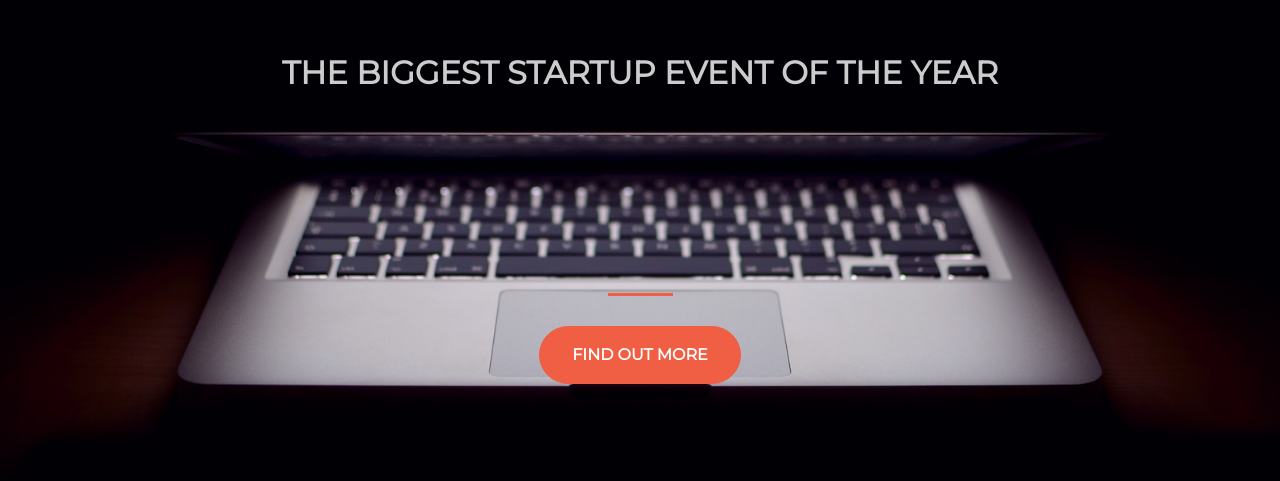
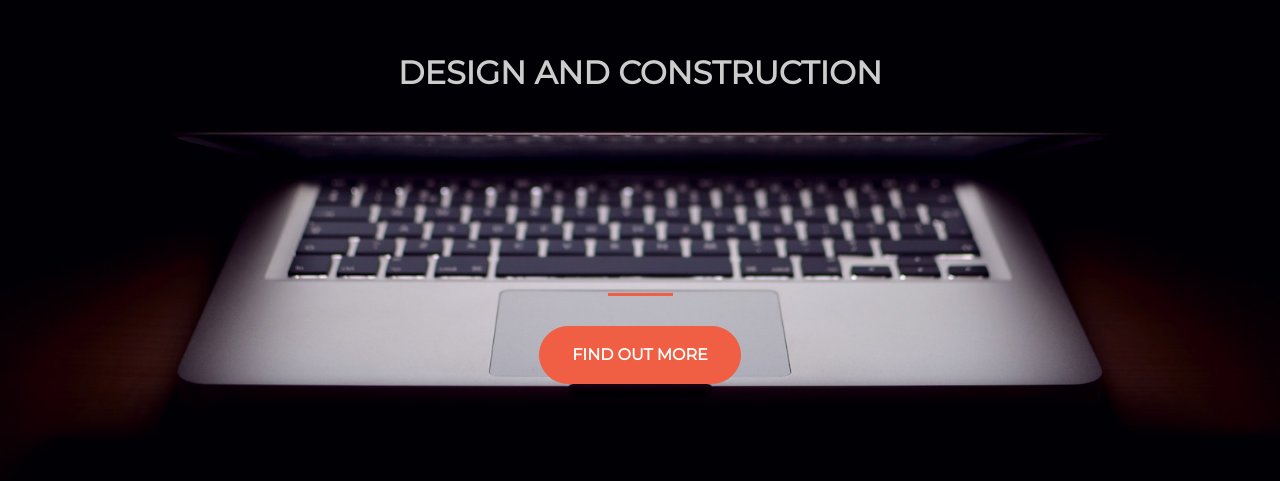
Before and after one commit to adrianxciv/zxxiv.github.io, a plain HTML site: page index.html in a window 1280 px wide. Shown: the part 181-662 px from the top of the page. Drawn offline with nearby package versions, Linux system fonts and the light colour scheme.

Commit message:
Update index.html

```diff
--- a/index.html
+++ b/index.html
@@ -21,7 +21,7 @@
         <div class="row">
           <div class="col-lg-12 my-auto">
             <h1 class="text-uppercase faded">
-              <strong>the biggest startup event of the year</strong>
+              <strong>Design and Construction</strong>
             </h1>
             <hr>
           </div>
```
